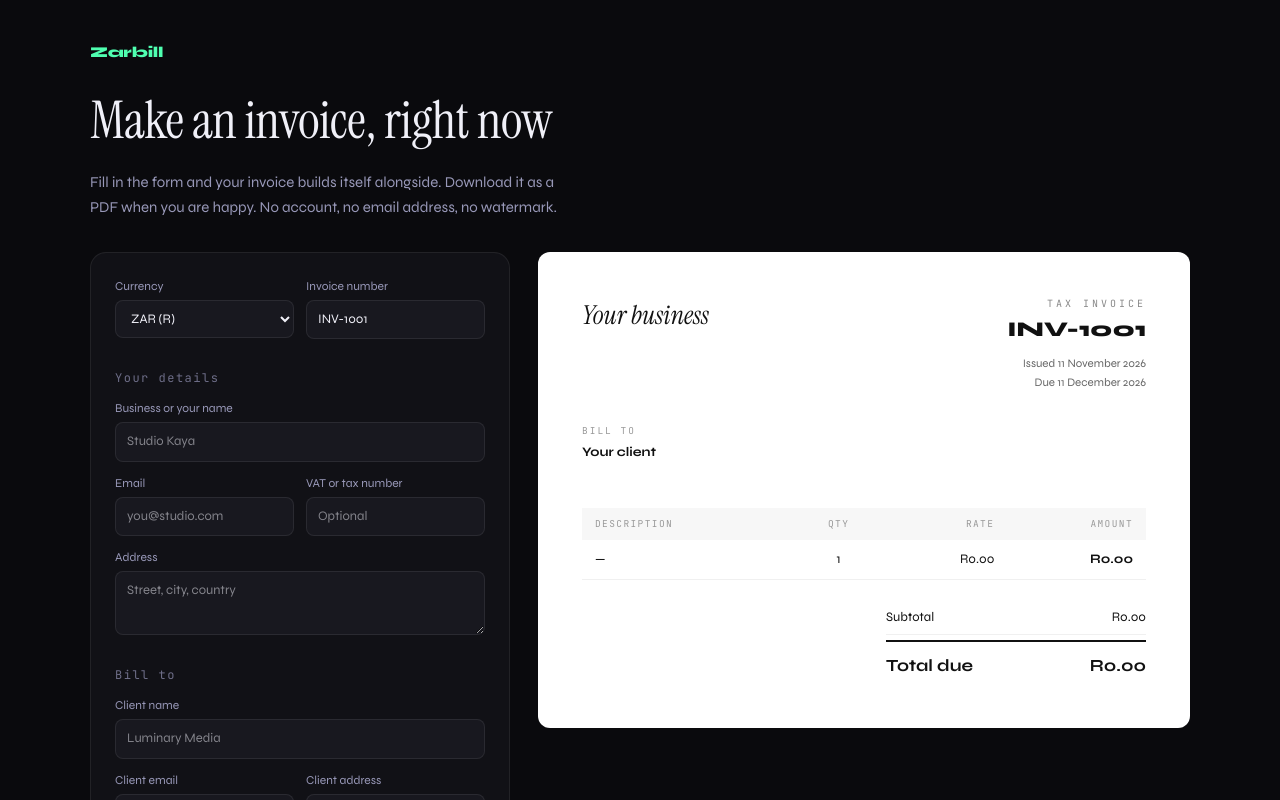
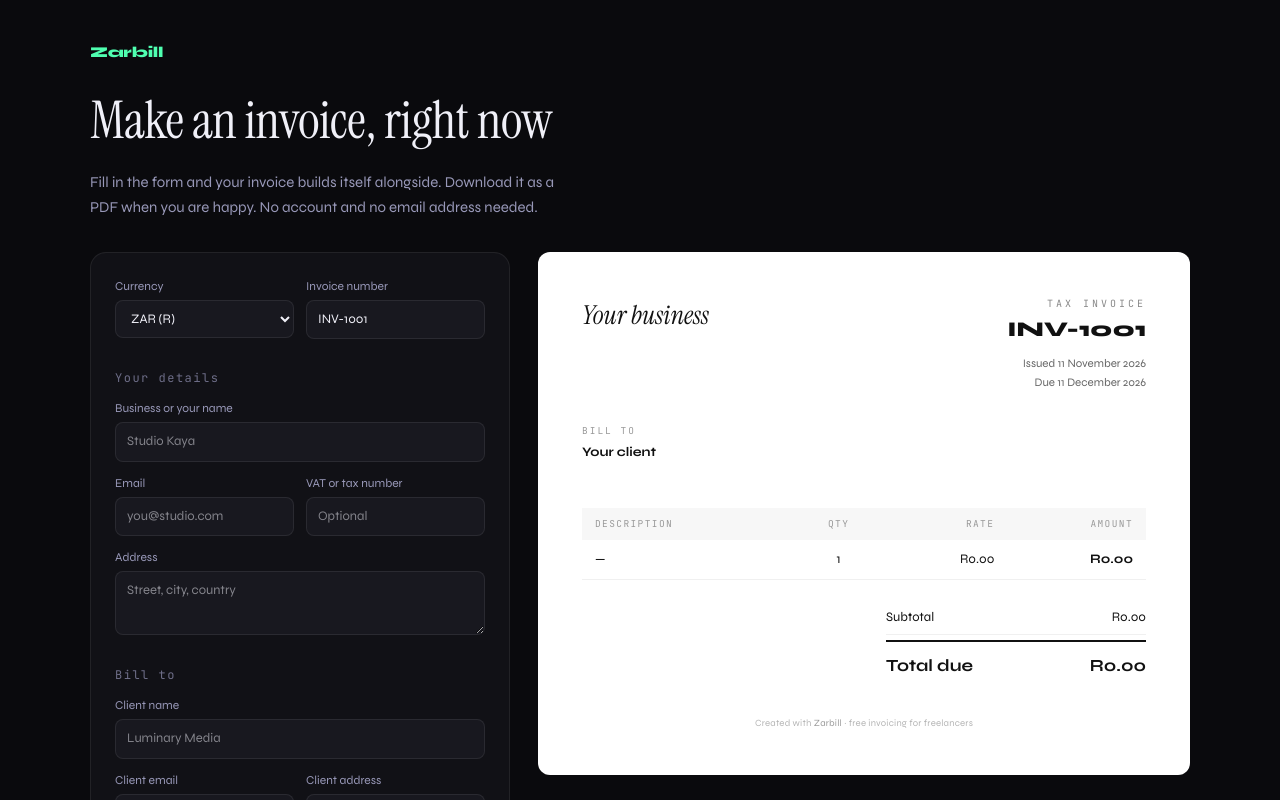
Before and after one commit to inkvoice-hq/inkvoice, a Next.js app: page /free-invoice-generator in a window 1280 px wide. Shown: the top 800 px of the page. Built offline with nearby package versions, Linux system fonts and the light colour scheme.

Commit message:
Zarbill credit on generator invoices

```diff
--- a/app/free-invoice-generator/GeneratorView.tsx
+++ b/app/free-invoice-generator/GeneratorView.tsx
@@ -221,6 +221,9 @@ export function GeneratorView({ defaultCurrency = "USD" }: { defaultCurrency?: s
               {notes.split("\n").map((l, i) => <span key={i}>{l}<br /></span>)}
             </div>
           )}
+          <div className="gp-mark">
+            Created with <a href="https://zarbill.com/?ref=generator-pdf" target="_blank" rel="noopener">Zarbill</a> · free invoicing for freelancers
+          </div>
         </div>
       </div>
     </div>
--- a/app/free-invoice-generator/page.tsx
+++ b/app/free-invoice-generator/page.tsx
@@ -6,12 +6,12 @@ import { getRegion } from "@/lib/region";
 export const metadata: Metadata = {
   title: "Free invoice generator — no signup required",
   description:
-    "Create and download a professional tax invoice in under a minute. No account, no email, no watermark. Works in dollars, pounds, euros and more.",
+    "Create and download a professional tax invoice in under a minute. No account and no email needed. Works in rands, dollars, pounds, euros and more.",
   alternates: { canonical: "https://zarbill.com/free-invoice-generator" },
   openGraph: {
     title: "Free invoice generator — no signup required",
     description:
-      "Make a professional tax invoice in under a minute. No account needed, no watermark.",
+      "Make a professional tax invoice in under a minute. No account needed.",
     url: "https://zarbill.com/free-invoice-generator",
   },
 };
@@ -29,7 +29,7 @@ export default async function Page() {
         <h1>Make an invoice, right now</h1>
         <p className="gen-sub">
           Fill in the form and your invoice builds itself alongside. Download it as a
-          PDF when you are happy. No account, no email address, no watermark.
+          PDF when you are happy. No account and no email address needed.
         </p>
       </header>
 
--- a/app/globals.css
+++ b/app/globals.css
@@ -71,6 +71,8 @@ body {
 .gp-totals div { display:flex; justify-content:space-between; padding:6px 0; border-bottom:1px solid #f0f0f0; }
 .gp-grand { font-size:17px; font-weight:700; border-bottom:none !important; border-top:2px solid #111 !important; padding-top:11px !important; margin-top:5px; }
 .gp-notes { margin-top:28px; padding-top:17px; border-top:1px solid #eee; font-size:11.5px; color:#666; line-height:1.7; }
+.gp-mark { margin-top:32px; text-align:center; font-size:9.5px; color:#b5b5b5; letter-spacing:0.2px; }
+.gp-mark a { color:#9a9a9a; text-decoration:none; }
 .gen-notes { max-width:640px; margin:64px auto 0; padding-bottom:60px; }
 .gen-notes h2 { font-family:'Instrument Serif',serif; font-size:26px; font-weight:400; margin:34px 0 12px; }
 .gen-notes p { color:#9898b8; line-height:1.75; font-size:14.5px; margin:0 0 14px; }
```
